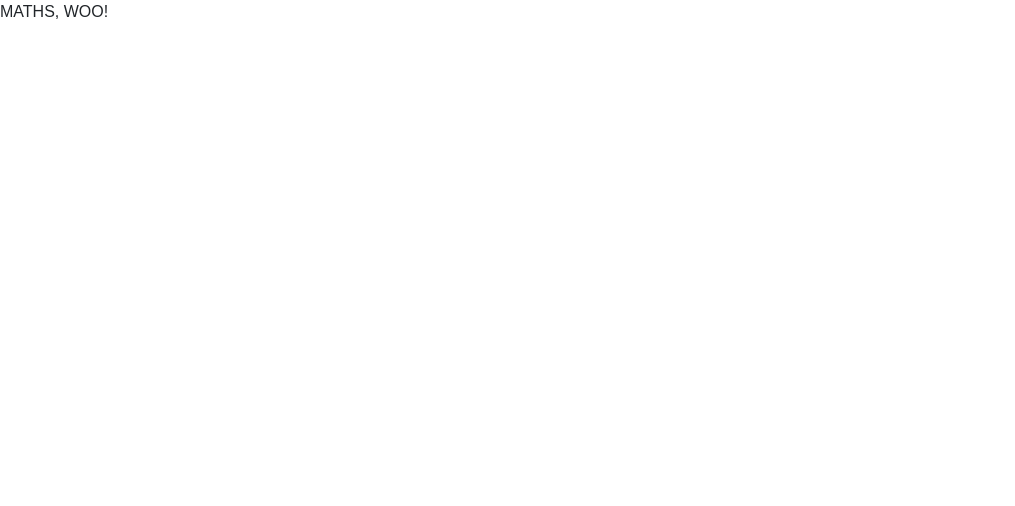
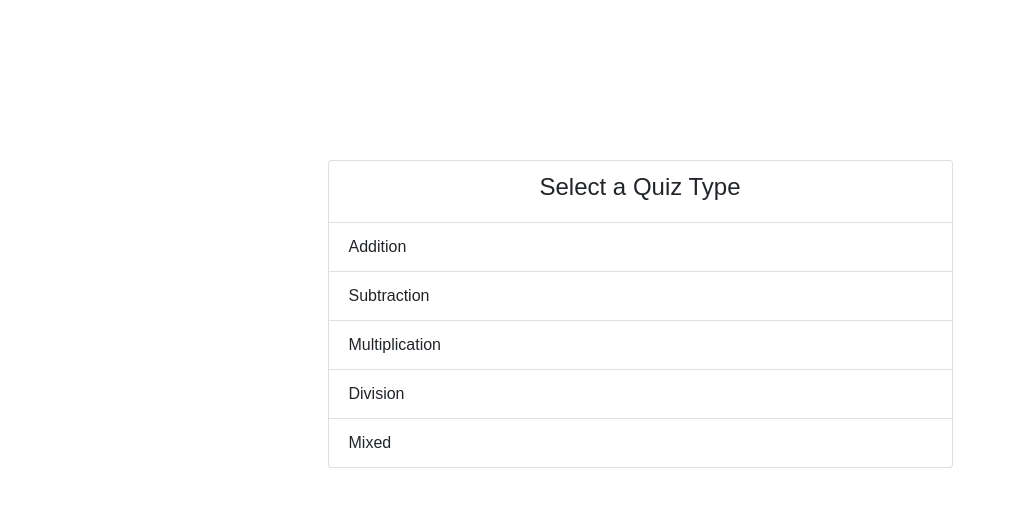
Before and after one commit to optilyze/homeschool, a Vue app: page /maths in a window 1280 px wide. Shown: the top 506 px of the page, without its empty margins (0-1015 px from the left). Built offline with nearby package versions, Linux system fonts and the light colour scheme.

Commit message:
Set type and level

```diff
--- a/package.json
+++ b/package.json
@@ -10,6 +10,7 @@
   "dependencies": {
     "bootstrap": "^4.4.1",
     "core-js": "^3.6.4",
+    "lodash": "^4.17.15",
     "node-sass": "^4.13.1",
     "sass-loader": "^8.0.2",
     "vue": "^2.6.11",
--- a/src/components/Maths.vue
+++ b/src/components/Maths.vue
@@ -1,11 +1,99 @@
 <template>
-  <div>MATHS, WOO!</div>
+  <div>
+    <div style="height: 20vh"></div>
+    <div class="row" v-if="quizType&&level">
+      <div class="col col-md-6 offset-md-3">
+        <h4 class="text-center">
+          {{quizType.name}}
+        </h4>
+      </div>
+    </div>
+    <div class="row" v-if="!quizType">
+      <div class="col col-md-6 offset-md-3">
+        <ul class="list-group">
+          <li class="list-group-item">
+            <h4 class="text-center">
+              Select a Quiz Type
+            </h4>
+          </li>
+          <li
+            v-for="qt in quizTypes"
+            :key="qt.code"
+            class="list-group-item h-lightgrey"
+            @click="setQuizType(qt)"
+          >
+            {{qt.name}}
+          </li>
+        </ul>
+      </div>
+    </div>
+    <div class="row" v-if="quizType&&!level">
+      <div class="col col-md-6 offset-md-3">
+        <ul class="list-group">
+          <li class="list-group-item">
+            <h4 class="text-center">
+              {{ quizType.name }} Level
+            </h4>
+          </li>
+          <li
+            v-for="l in levels"
+            :key="l"
+            class="list-group-item h-lightgrey"
+            @click="setLevel(l)"
+          >
+            Level {{l}}
+          </li>
+        </ul>
+      </div>
+    </div>
+  </div>
 </template>
 
 <script>
 export default {
   name: 'Maths',
   props: {
+  },
+  data: function() {
+    return {
+      quizType: false,
+      quizTypes: [
+        {
+          name: "Addition",
+          code: "+"
+        },
+        {
+          name: "Subtraction",
+          code: "-"
+        },
+        {
+          name: "Multiplication",
+          code: "*"
+        },
+        {
+          name: "Division",
+          code: "/"
+        },
+        {
+          name: "Mixed",
+          code: "+-*/"
+        }
+      ],
+      level: false,
+    }
+  },
+  computed: {
+    levels: function() {
+      return _.times(10, n => n+1)
+    }
+  },
+  methods: {
+    setQuizType: function(to) {
+      this.quizType = to;
+    },
+    setLevel: function(to) {
+      this.level = to;
+    }
   }
 }
 </script>
--- a/src/main.js
+++ b/src/main.js
@@ -1,6 +1,7 @@
 import Vue from 'vue'
 import App from './App.vue'
 import router from './routes'
+import _ from 'lodash';
 
 import 'bootstrap/dist/css/bootstrap.min.css'
 import './css/utility.css'
```
